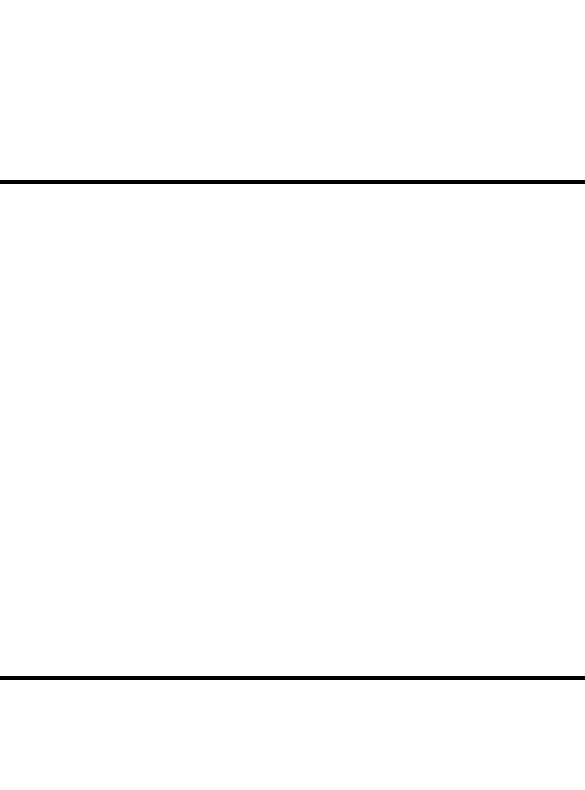
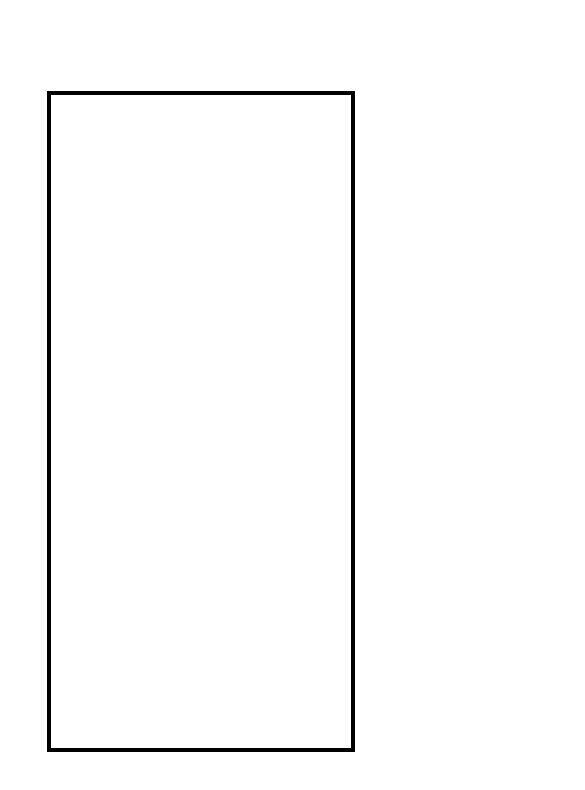
Before and after one commit to jciglesias/ic-game, an Angular app: page / in a window 390 px wide. Shown: the top 790 px of the page, 585 px wide, since content can reach past the window. Built offline with nearby package versions, Linux system fonts and the light colour scheme.

Commit message:
canvas responsive

```diff
--- a/angular.json
+++ b/angular.json
@@ -97,5 +97,8 @@
         }
       }
     }
+  },
+  "cli": {
+    "analytics": false
   }
 }
--- a/src/app/app.component.css
+++ b/src/app/app.component.css
@@ -5,15 +5,15 @@
 }
 
 body {
-    width: 100vw;
-    height: 100vh;
+    width: 99vw;
+    height: 98vh;
     display: flex;
     justify-content: center;
     align-items: center;
 }
 
 #canvas1 {
-    width: 800px;
-    height: 500px;
+    width: 80%;
+    height: 80%;
     border: 4px solid black;
 }
--- a/src/app/app.component.ts
+++ b/src/app/app.component.ts
@@ -20,8 +20,6 @@ export class AppComponent implements OnInit {
     let position = canvas.getBoundingClientRect();
     console.log("debug");
     const contex = canvas.getContext('2d');
-    canvas.width = 800;
-    canvas.height = 500;
 
     let score = 0;
     let gameFrame = 0;
```
